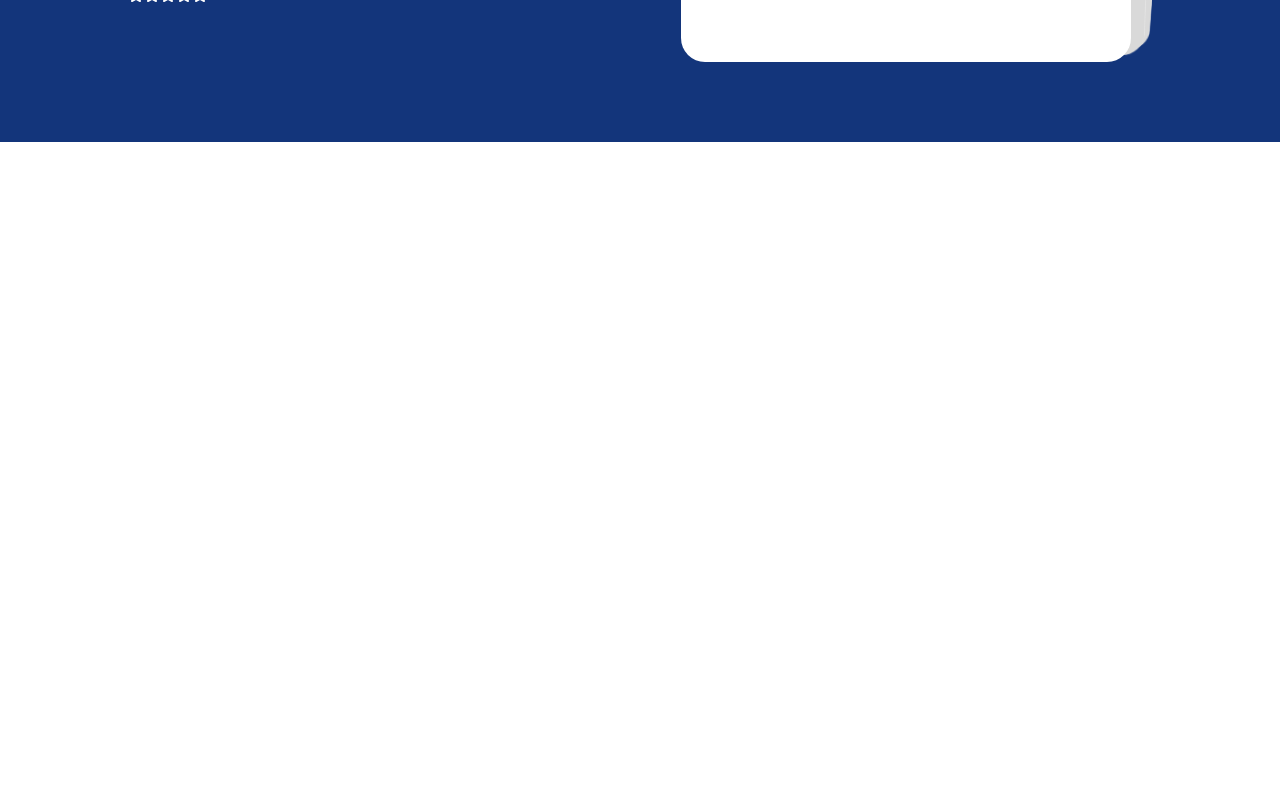
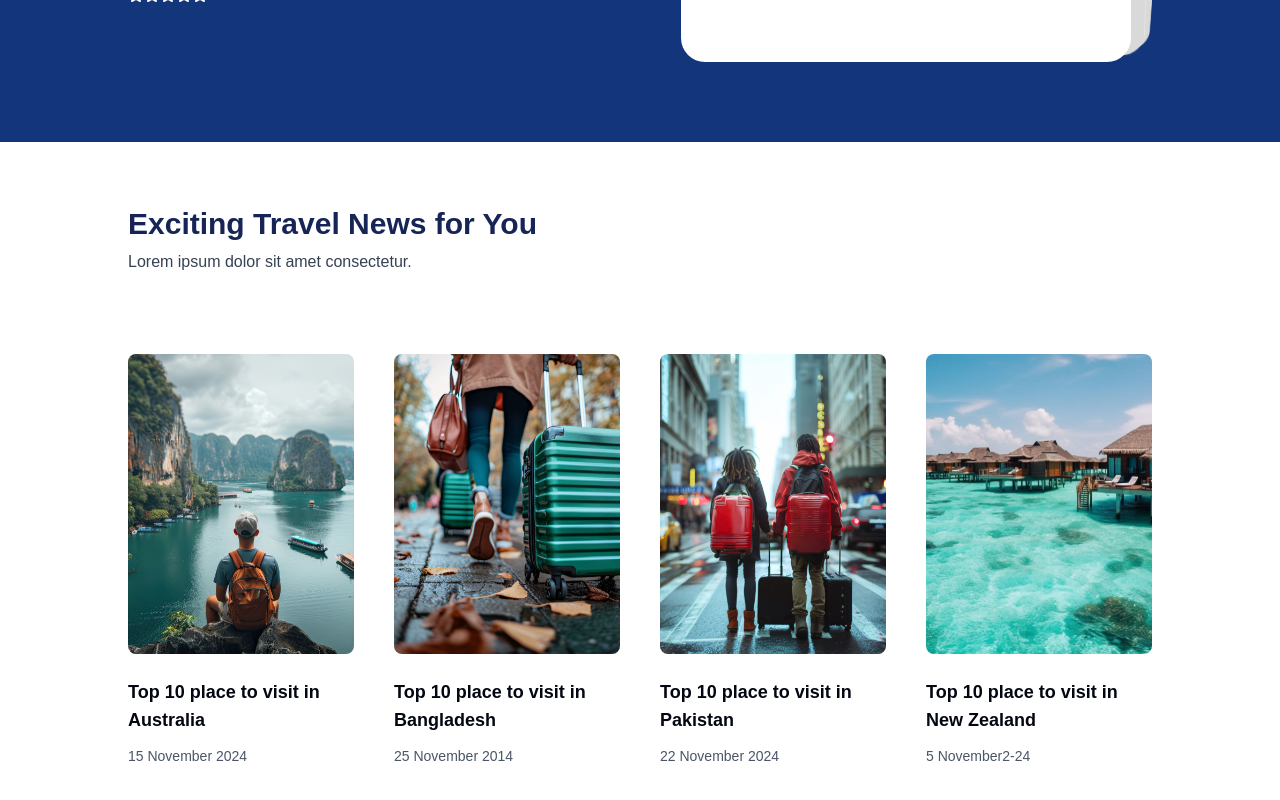
Before and after one commit to HakimaNoori/travel-places, a Next.js app in the folder my-next-app/: page / in a window 1280 px wide. Shown: the part 3214-4014 px from the top of the page. Before the commit the page ends 3356 px from the top, so only its background shows below. Built offline with nearby package versions, Linux system fonts and the light colour scheme.

Commit message:
feat(travel places): add news section

```diff
--- a/my-next-app/components/Home/Heme.tsx
+++ b/my-next-app/components/Home/Heme.tsx
@@ -1,6 +1,7 @@
 import Destination from "./Destination/Destination";
 import Hero from "./Hero/Hero";
 import Hotel from "./Hotel/Hotel";
+import News from "./News/News";
 import Review from "./Review/Review";
 import WhyChoose from "./WhyChoose/WhyChoose";
 
@@ -11,7 +12,8 @@
       <Destination />
       <Hotel />
       <WhyChoose />
-      <Review/>
+      <Review />
+      <News/>
     </div>
   );
 };
--- /dev/null
+++ b/my-next-app/components/Home/News/News.tsx
@@ -0,0 +1,44 @@
+import SectionHeading from '@/components/Helper/SectionHeading';
+import React from 'react'
+import NewsCard from './NewsCard';
+
+const News = () => {
+  return (
+    <div className="pt-16 pb-16">
+      {/* section Heading */}
+      <SectionHeading Heading="Exciting Travel News for You" />
+      <div className="w-[80%] mx-auto grid grid-cols-1 md:grid-cols-2 lg:grid-cols-3 xl:grid-cols-4 gap-10 items-center mt-20">
+        <div>
+          <NewsCard
+            image="/images/n1.jpg"
+            title="Top 10 place to visit in Australia"
+            date="15 November 2024"
+          />
+        </div>
+        <div>
+          <NewsCard
+            image="/images/n2.jpg"
+            title="Top 10 place to visit in Bangladesh"
+            date="25 November 2014"
+          />
+        </div>
+        <div>
+          <NewsCard
+            image="/images/n3.jpg"
+            title="Top 10 place to visit in Pakistan"
+            date="22 November 2024"
+          />
+        </div>
+        <div>
+          <NewsCard
+            image="/images/n4.jpg"
+            title="Top 10 place to visit in New Zealand"
+            date="5 November2-24 "
+          />
+        </div>
+      </div>
+    </div>
+  );
+}
+
+export default News;
--- /dev/null
+++ b/my-next-app/components/Home/News/NewsCard.tsx
@@ -0,0 +1,30 @@
+import React from "react";
+import Image from "next/image";
+type Props = {
+  image: string;
+  title: string;
+  date: string;
+};
+const NewsCard = ({ date, image, title }: Props) => {
+  return (
+    <div>
+      {/* Images */}
+      <div className="h-[300px]">
+        <Image
+          src={image}
+          alt={title}
+          width={300}
+          height={300}
+          className="w-full h-full object-cover rounded-lg"
+        />
+      </div>
+      {/* text content */}
+      <h1 className="mt-6 text-lg text-gray-950 font-semibold hover:text-blue-950 transition-all duration-200 cursor-pointer">
+        {title}
+      </h1>
+      <p className="text-sm text-gray-600 mt-3">{date}</p>
+    </div>
+  );
+};
+
+export default NewsCard;
```
